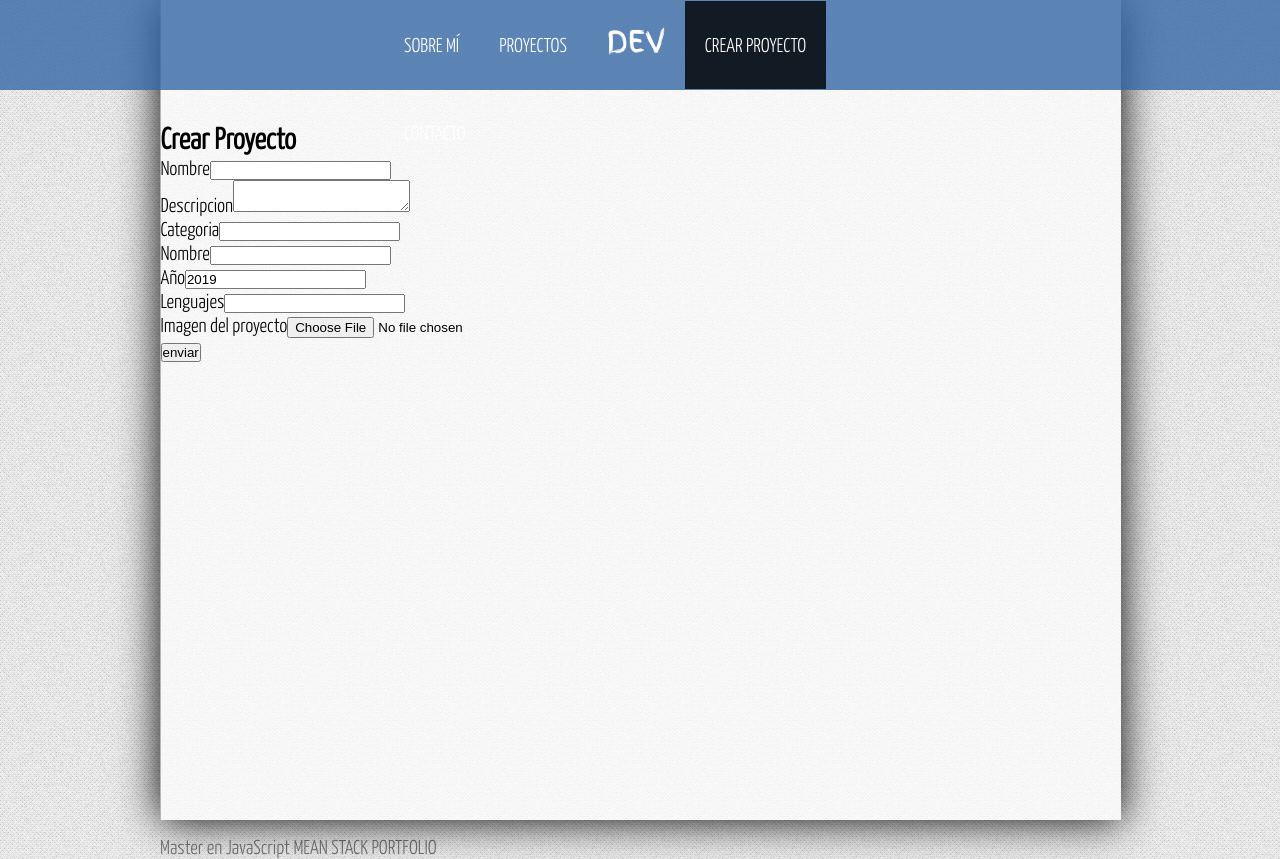
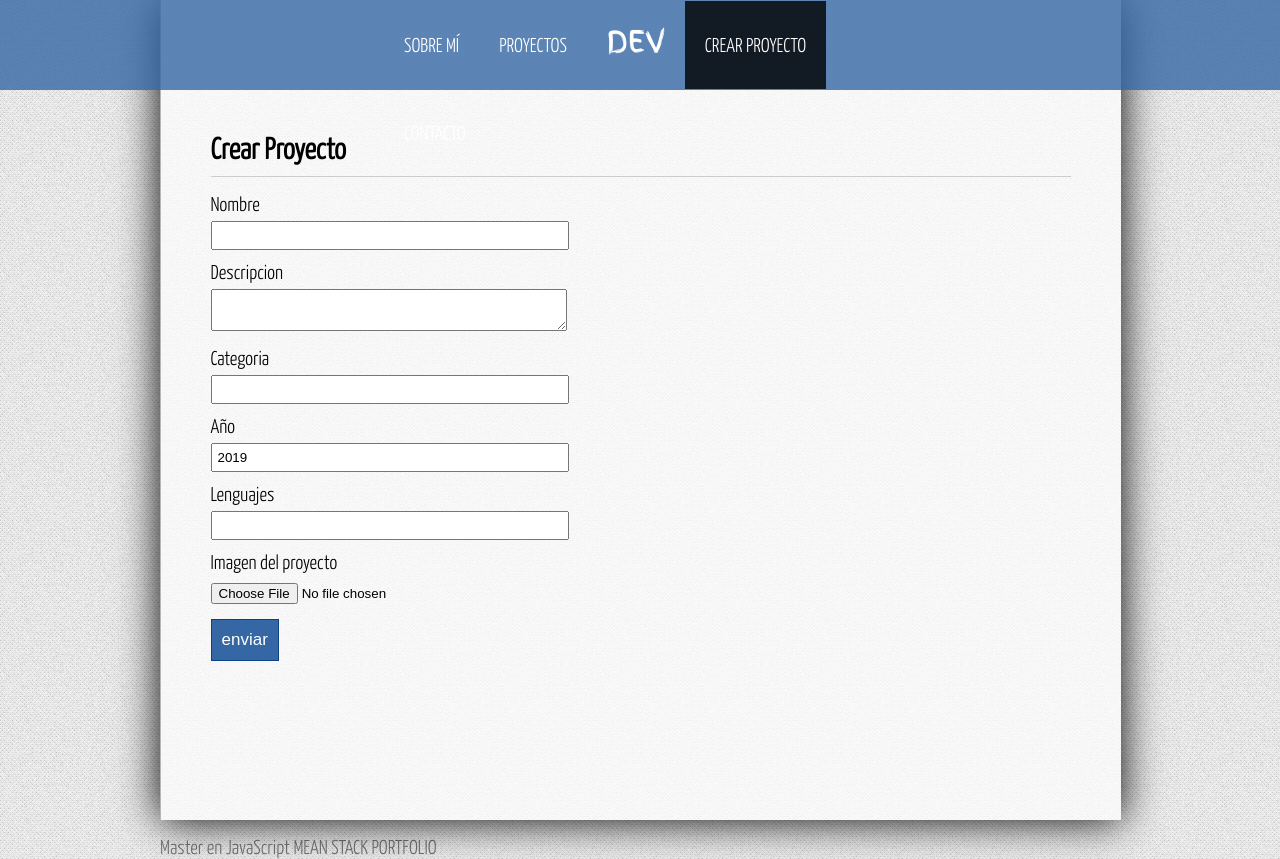
Before and after one commit to jcg678/mean-stack-example, an Angular app: page /crear-proyecto in a window 1280 px wide. Built offline with nearby package versions, Linux system fonts and the light colour scheme.

Commit message:
estilos form

```diff
--- a/src/app/components/create/create.component.html
+++ b/src/app/components/create/create.component.html
@@ -13,10 +13,6 @@
 		<p>
 			<label form="category">Categoria</label>
 			<input type="text" name="category" #name="ngModel" [(ngModel)]="project.category" />
-		</p>
-		<p>
-			<label form="name">Nombre</label>
-			<input type="text" name="name" #name="ngModel" [(ngModel)]="project.name" />
 		</p>
 		<p>
 			<label form="year">Año</label>
--- a/src/assets/css/styles.css
+++ b/src/assets/css/styles.css
@@ -153,3 +153,53 @@ article.about{
 	padding-bottom: 30px;
 	text-align: justify;
 }
+
+/*Formulario*/
+.container{
+	padding: 50px;
+	padding-top:10px;
+}
+
+.container h2{
+	display: block;
+	border-bottom: 1px solid #ccc;
+	padding-bottom: 10px;
+	margin-bottom: 15px;
+}
+
+form{
+	width: 50%;
+}
+
+form label{
+	display: block;
+	width:100%;
+	margin-top:10px;
+	padding-bottom: 5px;
+}
+
+form input[type="text"],
+form input[type="number"],
+form input[type="email"],
+form textarea{
+	width: 80%;
+	padding: 5px;
+}
+
+form button,
+form input[type=submit]{
+	display: block;
+	font-size: 17px;
+	padding: 10px;
+	margin-top: 15px;
+	color:white;
+	background: rgba(53,103,164,1);
+	border: 1px solid rgba(13,67,133,1);
+	cursor: pointer;
+}
+
+form button:hover,
+form input[type=submit]:hover{
+	background: rgba(53,103,164,0.8);
+	border: 1px solid rgba(13,67,133,1);
+}
```
